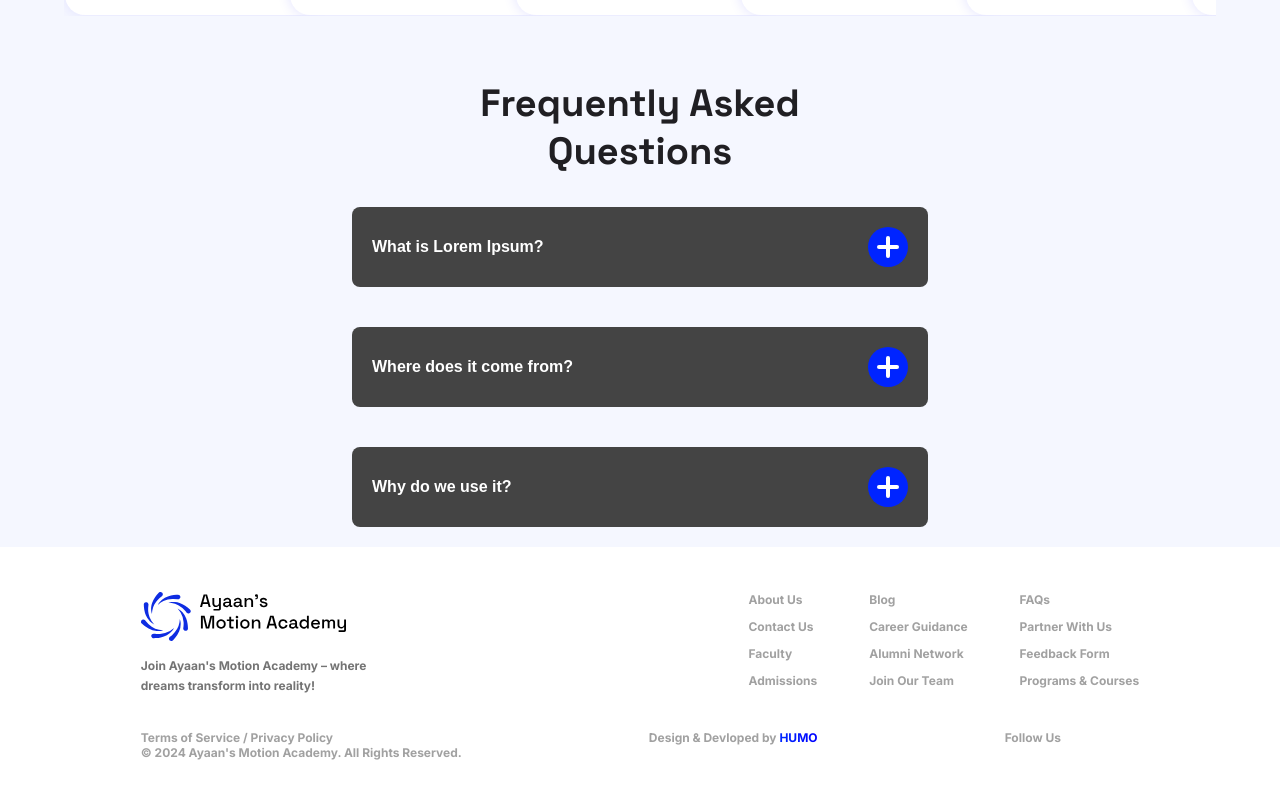
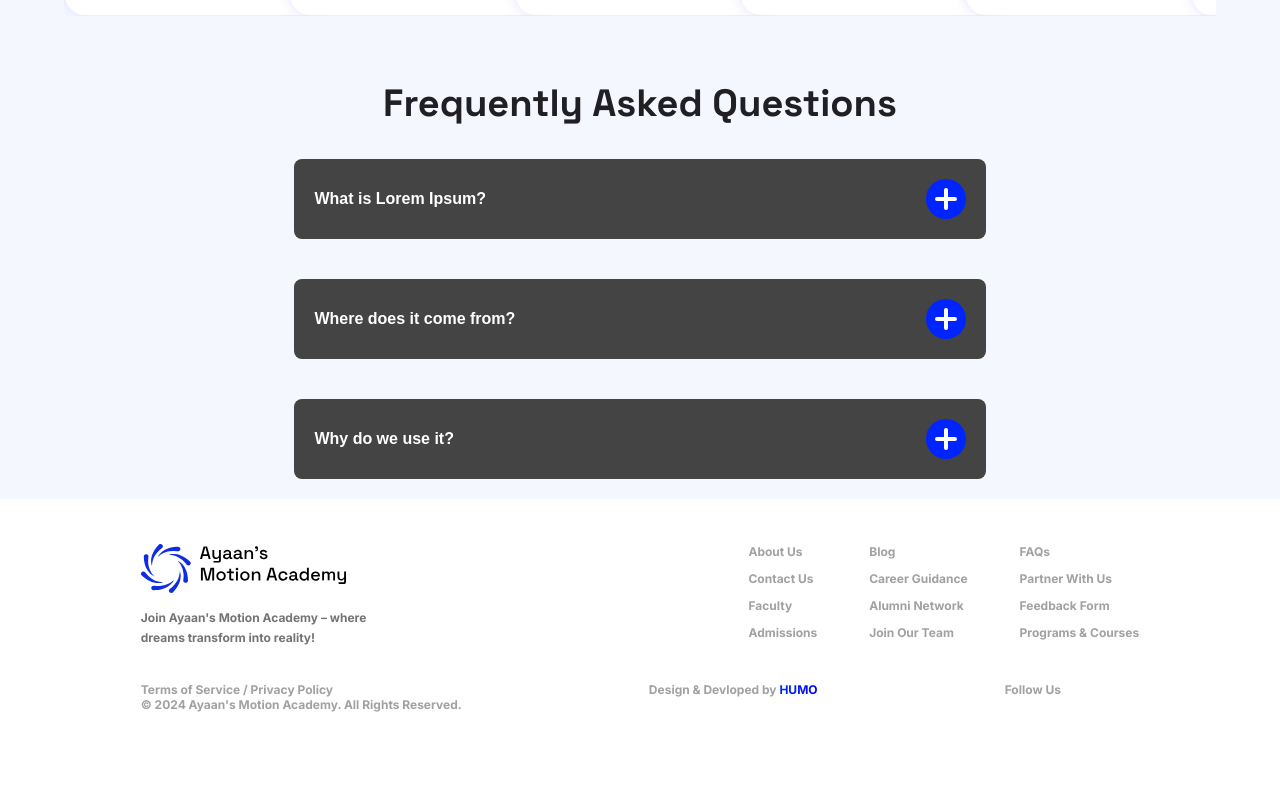
Before and after one commit to omarkhan2217/AyaanMotionAcademy, a React (Vite) app: page / in a window 1280 px wide. Shown: the part 2259-3058 px from the top of the page. After the commit the page ends 3016 px from the top, so only its background shows below. Built offline with nearby package versions, Linux system fonts and the light colour scheme.

Commit message:
FAQ responsive

```diff
--- a/src/containers/homepage/faq/faq.module.scss
+++ b/src/containers/homepage/faq/faq.module.scss
@@ -2,5 +2,40 @@
 
 .mainContainer {
     @include flex-container(column, center, center, 0px);
-    width: 50%;
+    width: 60%;
 }
+
+@include mq ('desktop-medium'){
+    .mainContainer{
+        width: 60%;
+    }
+
+}
+
+@include mq ('tablet-custom'){
+    .mainContainer{
+        width: 70%;
+    }
+
+}
+
+@include mq ('tablet'){
+    .mainContainer{
+        width: 75%;
+    }
+
+}
+
+@include mq ('phone-wide'){
+    .mainContainer{
+        width: 90%;
+    }
+
+}
+
+@include mq ('phone'){
+    .mainContainer{
+        width: 90%;
+    }
+
+}
```
Also changed, not shown: src/constants/footerData/footerData.ts (line endings or trailing spaces).
